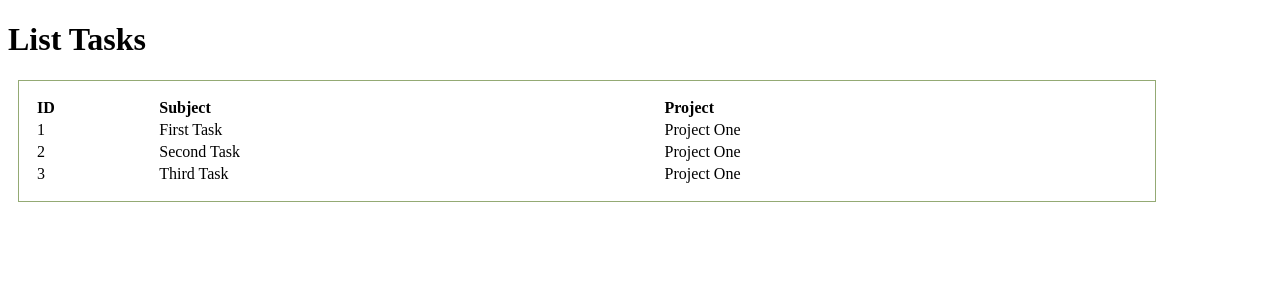
After one commit to Murtaza-2x/Team6-YHROCU-workflow, a PHP site: page /list_nodb.html in a window 1280 px wide. The commit adds this page. Shown: the top 300 px of the page. Run offline with PHP 8.4, Linux system fonts and the light colour scheme.

Commit message:
Dummy version with no SQL requirement.

```diff
--- a/htdocs/index.php
+++ b/htdocs/index.php
@@ -20,5 +20,6 @@ if (isset($_POST["username"])) {
     include 'inc_login.php';
 }
 ?>
+
 <?php include 'inc_footer.php';?>
 <?php include 'inc_disconnect.php';?>
--- /dev/null
+++ b/htdocs/list_nodb.html
@@ -0,0 +1,25 @@
+<!DOCTYPE html>
+<html>
+<head>
+    <title>List Tasks</title>
+    <link rel="stylesheet" href="styles.css">
+</head>
+
+<body>
+
+<h1>List Tasks</h1>
+
+<table>   <tr>    <th>ID</th>    <th>Subject</th>    <th>Project</th>  </tr><tr>
+        <td>1</td>
+        <td>First Task</td>
+        <td>Project One</td>
+      </tr><tr>
+        <td>2</td>
+        <td>Second Task</td>
+        <td>Project One</td>
+      </tr><tr>
+        <td>3</td>
+        <td>Third Task</td>
+        <td>Project One</td>
+      </tr></table></body>
+</html>
```
Also changed, not shown: htdocs/index_nodb.html (added, +21 -0 lines), htdocs/rocu.sql (added, +71 -0 lines).
